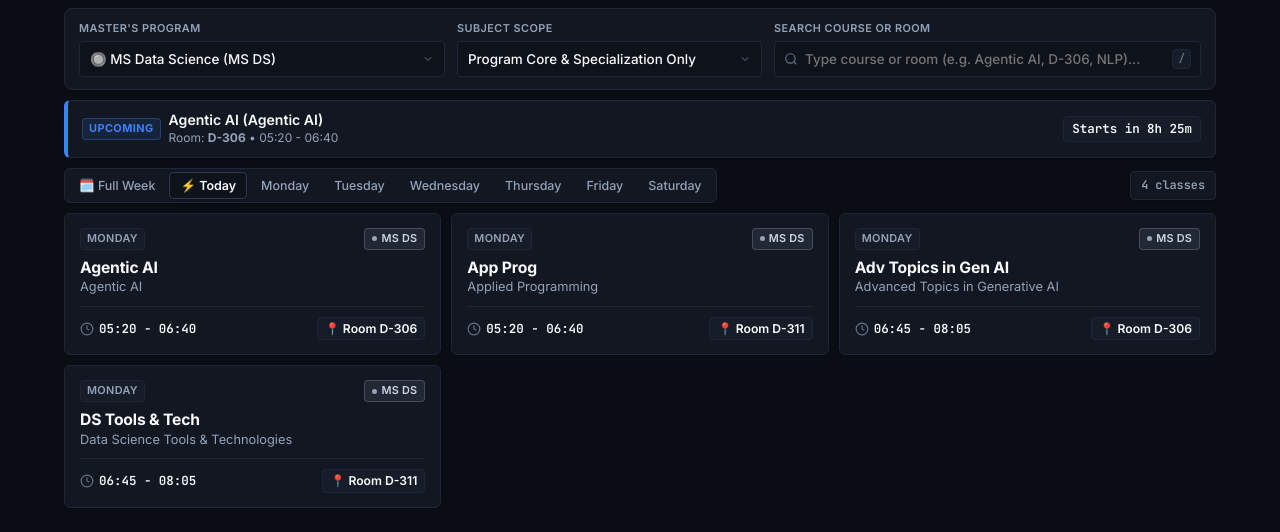
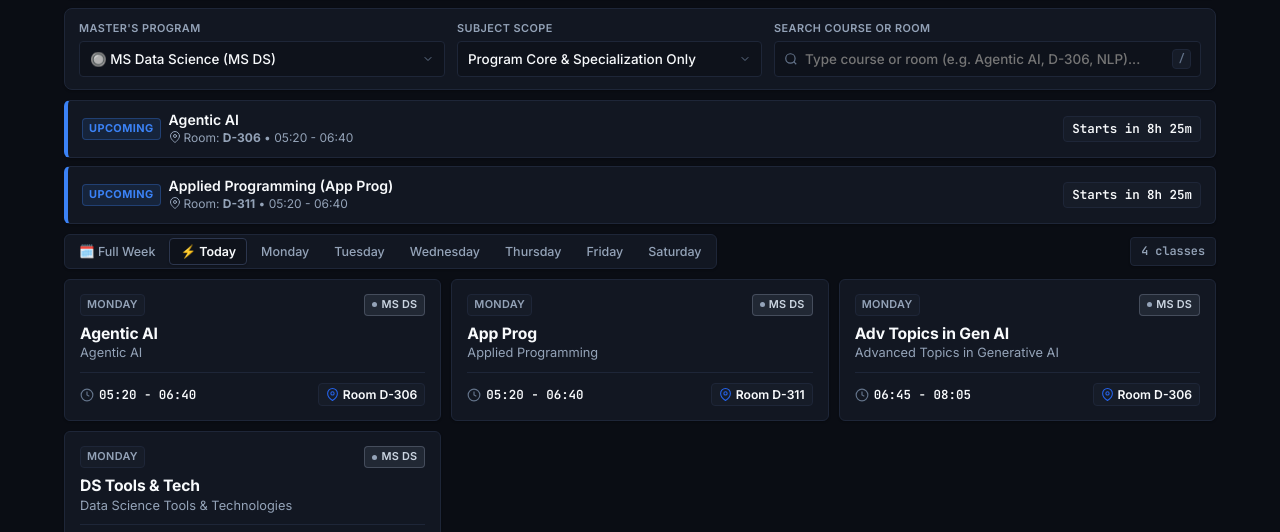
Before and after one commit to MaliAhmd/timetable, a plain HTML site: page index.html in a window 1280 px wide. Shown: the part 70-602 px from the top of the page. Drawn offline with Linux system fonts and the light colour scheme.

Commit message:
feat: upoming class bug fix

```diff
--- a/app.js
+++ b/app.js
@@ -257,7 +257,8 @@ document.addEventListener('DOMContentLoaded', () => {
                 <span>${escapeHtml(ev.time)}</span>
               </div>
               <div class="room-badge" data-room="${escapeHtml(ev.room)}" title="Click to copy room">
-                <span>📍 Room ${escapeHtml(ev.room)}</span>
+                <svg width="13" height="13" viewBox="0 0 24 24" fill="none" stroke="currentColor" stroke-width="2" stroke-linecap="round" stroke-linejoin="round" class="room-icon"><path d="M21 10c0 7-9 13-9 13s-9-6-9-13a9 9 0 0 1 18 0z"></path><circle cx="12" cy="10" r="3"></circle></svg>
+                <span>Room ${escapeHtml(ev.room)}</span>
               </div>
             </div>
           </article>
@@ -299,9 +300,7 @@ document.addEventListener('DOMContentLoaded', () => {
     const now = new Date();
     const currentMins = now.getHours() * 60 + now.getMinutes();
 
-    let ongoing = null;
-    let upcoming = null;
-    let minDiff = Infinity;
+    const parsedEvents = [];
 
     todayEvents.forEach(ev => {
       const times = parseTimeSlot(ev.time);
@@ -310,33 +309,40 @@ document.addEventListener('DOMContentLoaded', () => {
       const [sh, sm] = times.startStr.split(':').map(Number);
       const [eh, em] = times.endStr.split(':').map(Number);
 
-      const startH24 = (sh < 8) ? sh + 12 : sh;
-      const endH24 = (eh < 8) ? eh + 12 : eh;
+      const startH24 = (sh < 12) ? sh + 12 : sh;
+      const endH24 = (eh < 12) ? eh + 12 : eh;
 
       const startMins = startH24 * 60 + sm;
       const endMins = endH24 * 60 + em;
 
-      if (currentMins >= startMins && currentMins < endMins) {
-        ongoing = { ev, endMins };
-      } else if (startMins > currentMins) {
-        const diff = startMins - currentMins;
-        if (diff < minDiff) {
-          minDiff = diff;
-          upcoming = { ev, startMins, diff };
-        }
-      }
+      parsedEvents.push({ ev, startMins, endMins });
     });
 
-    if (ongoing) {
-      liveStatusContainer.style.display = 'block';
-      const minsLeft = ongoing.endMins - currentMins;
-      liveStatusContainer.innerHTML = `
+    if (parsedEvents.length === 0) {
+      liveStatusContainer.style.display = 'none';
+      return;
+    }
+
+    // 1. Check for ongoing events (classes currently in progress)
+    const ongoingList = parsedEvents.filter(item => currentMins >= item.startMins && currentMins < item.endMins);
+
+    if (ongoingList.length > 0) {
+      liveStatusContainer.style.display = 'flex';
+
+      let html = '';
+      ongoingList.forEach(item => {
+        const minsLeft = item.endMins - currentMins;
+        const titleText = (item.ev.course_code && item.ev.course_full && item.ev.course_code !== item.ev.course_full)
+          ? `${escapeHtml(item.ev.course_full)} (${escapeHtml(item.ev.course_code)})`
+          : escapeHtml(item.ev.course_full || item.ev.course_code);
+
+        html += `
           <div class="alert-card">
             <div class="alert-left">
               <span class="alert-badge">In Progress</span>
               <div class="alert-info">
-              <h4>${escapeHtml(ongoing.ev.course_full)} (${escapeHtml(ongoing.ev.course_code)})</h4>
-              <div class="alert-details">Room: <strong>${escapeHtml(ongoing.ev.room)}</strong> • ${escapeHtml(ongoing.ev.time)}</div>
+                <h4>${titleText}</h4>
+                <div class="alert-details"><svg width="12" height="12" viewBox="0 0 24 24" fill="none" stroke="currentColor" stroke-width="2" stroke-linecap="round" stroke-linejoin="round" style="vertical-align: -1px; margin-right: 3px;"><path d="M21 10c0 7-9 13-9 13s-9-6-9-13a9 9 0 0 1 18 0z"></path><circle cx="12" cy="10" r="3"></circle></svg>Room: <strong>${escapeHtml(item.ev.room)}</strong> • ${escapeHtml(item.ev.time)}</div>
               </div>
             </div>
             <div class="alert-right">
@@ -344,19 +350,38 @@ document.addEventListener('DOMContentLoaded', () => {
             </div>
           </div>
         `;
-    } else if (upcoming) {
-      liveStatusContainer.style.display = 'block';
-      const hours = Math.floor(upcoming.diff / 60);
-      const mins = upcoming.diff % 60;
+      });
+      liveStatusContainer.innerHTML = html;
+      return;
+    }
+
+    // 2. Check for upcoming events (all classes starting in the next immediate time slot)
+    const futureEvents = parsedEvents.filter(item => item.startMins > currentMins);
+
+    if (futureEvents.length > 0) {
+      const minStartMins = Math.min(...futureEvents.map(item => item.startMins));
+      const upcomingList = futureEvents.filter(item => item.startMins === minStartMins);
+
+      liveStatusContainer.style.display = 'flex';
+
+      let html = '';
+      upcomingList.forEach(item => {
+        const diff = item.startMins - currentMins;
+        const hours = Math.floor(diff / 60);
+        const mins = diff % 60;
         const startsInText = hours > 0 ? `${hours}h ${mins}m` : `${mins}m`;
 
-      liveStatusContainer.innerHTML = `
+        const titleText = (item.ev.course_code && item.ev.course_full && item.ev.course_code !== item.ev.course_full)
+          ? `${escapeHtml(item.ev.course_full)} (${escapeHtml(item.ev.course_code)})`
+          : escapeHtml(item.ev.course_full || item.ev.course_code);
+
+        html += `
           <div class="alert-card upcoming-alert">
             <div class="alert-left">
               <span class="alert-badge" style="background: var(--status-upcoming-bg); color: var(--status-upcoming); border-color: var(--status-upcoming-border);">Upcoming</span>
               <div class="alert-info">
-              <h4>${escapeHtml(upcoming.ev.course_full)} (${escapeHtml(upcoming.ev.course_code)})</h4>
-              <div class="alert-details">Room: <strong>${escapeHtml(upcoming.ev.room)}</strong> • ${escapeHtml(upcoming.ev.time)}</div>
+                <h4>${titleText}</h4>
+                <div class="alert-details"><svg width="12" height="12" viewBox="0 0 24 24" fill="none" stroke="currentColor" stroke-width="2" stroke-linecap="round" stroke-linejoin="round" style="vertical-align: -1px; margin-right: 3px;"><path d="M21 10c0 7-9 13-9 13s-9-6-9-13a9 9 0 0 1 18 0z"></path><circle cx="12" cy="10" r="3"></circle></svg>Room: <strong>${escapeHtml(item.ev.room)}</strong> • ${escapeHtml(item.ev.time)}</div>
               </div>
             </div>
             <div class="alert-right">
@@ -364,9 +389,13 @@ document.addEventListener('DOMContentLoaded', () => {
             </div>
           </div>
         `;
-    } else {
+      });
+      liveStatusContainer.innerHTML = html;
+      return;
+    }
+
+    // 3. No ongoing or upcoming events remaining today
     liveStatusContainer.style.display = 'none';
-    }
   }
 
   // Event Listeners Setup
--- a/style.css
+++ b/style.css
@@ -456,6 +456,9 @@ body.light .moon-icon { display: block; }
   width: 100%;
   max-width: 100%;
   min-width: 0;
+  display: flex;
+  flex-direction: column;
+  gap: 8px;
 }
 
 @keyframes slideDown {
@@ -847,7 +850,7 @@ body.light .section-tag-badge {
 .room-badge {
   display: inline-flex;
   align-items: center;
-  gap: 3px;
+  gap: 4px;
   font-size: 0.76rem;
   font-weight: 600;
   background: var(--bg-surface-subtle);
@@ -859,6 +862,11 @@ body.light .section-tag-badge {
   user-select: none;
   transition: all 0.15s ease;
   white-space: nowrap;
+  flex-shrink: 0;
+}
+
+.room-badge .room-icon {
+  color: var(--accent-blue);
   flex-shrink: 0;
 }
 
```
Lines whose indentation alone changed are shown as unchanged.
